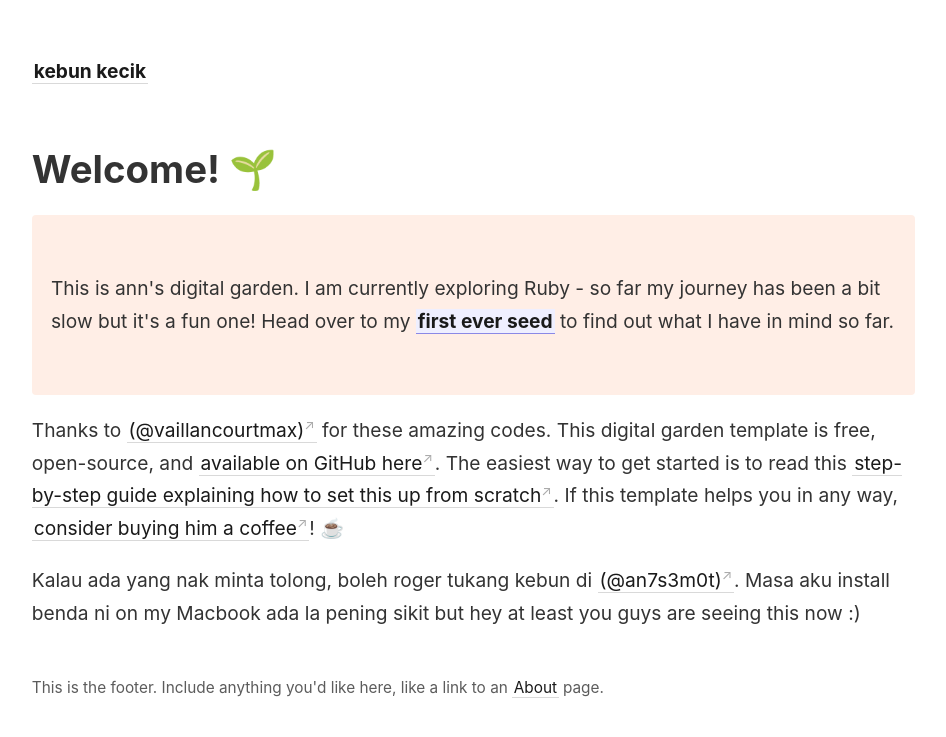
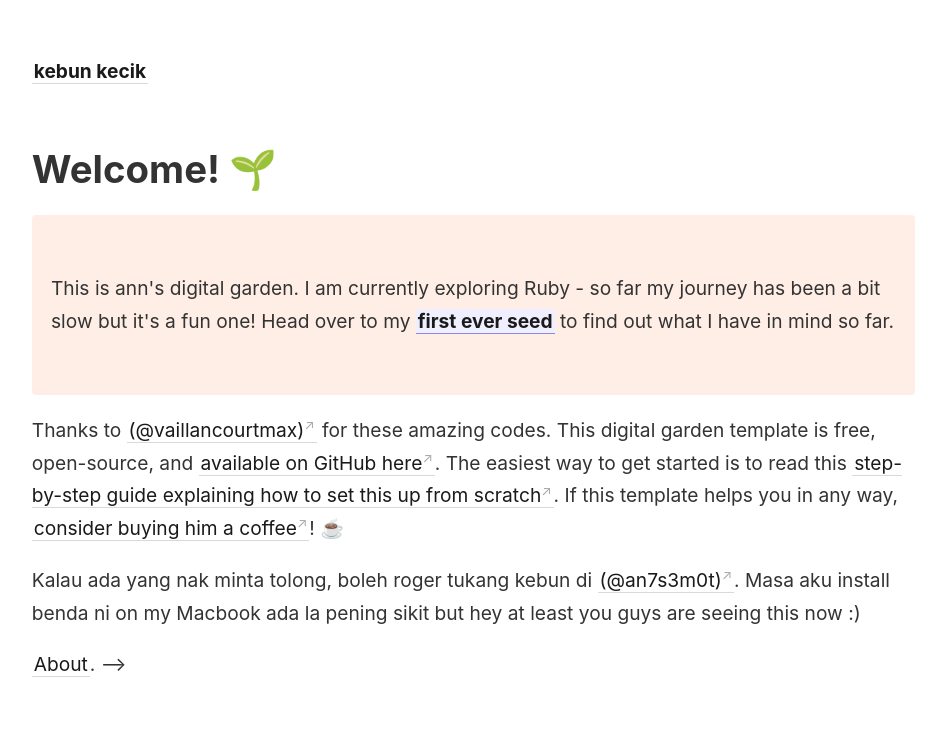
Before and after one commit to antsemot/digital-garden-jekyll-template, a Jekyll site: the page built from _pages/index.md, in a window 1280 px wide. Shown: the top 737 px of the page, without its empty margins (45-991 px from the left). Built offline with Jekyll 4.4.1, drawn with Linux system fonts in a browser that asks for light colours.

Commit message:
Update content

```diff
--- a/_includes/footer.html
+++ b/_includes/footer.html
@@ -1 +1 @@
-This is the footer. Include anything you'd like here, like a link to an <a class="internal-link" href="/about">About</a> page.
+Who am I, and why this site exists :) --->  <a class="internal-link" href="/about">About</a>.
--- a/_layouts/default.html
+++ b/_layouts/default.html
@@ -5,7 +5,7 @@
     <nav>{% include nav.html %}</nav>
     <div class="wrapper">
       <main>{{ content }}</main>
-      <footer>{% include footer.html %}</footer>
+<!--       <footer>{% include footer.html %}</footer> -->
     </div>
 
     {% include link-previews.html wrapperQuerySelector="content" %}
```
Also changed, not shown: 6 other files.
